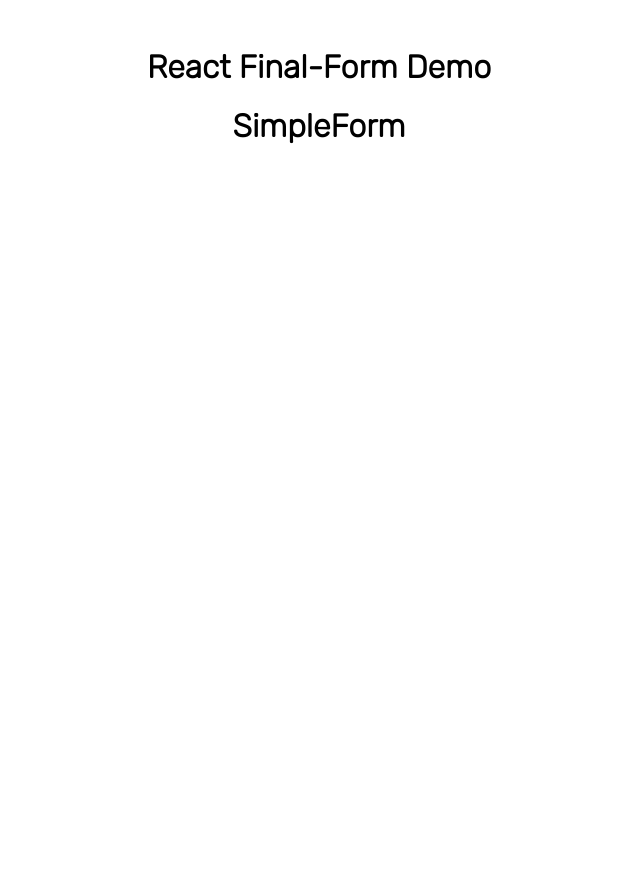
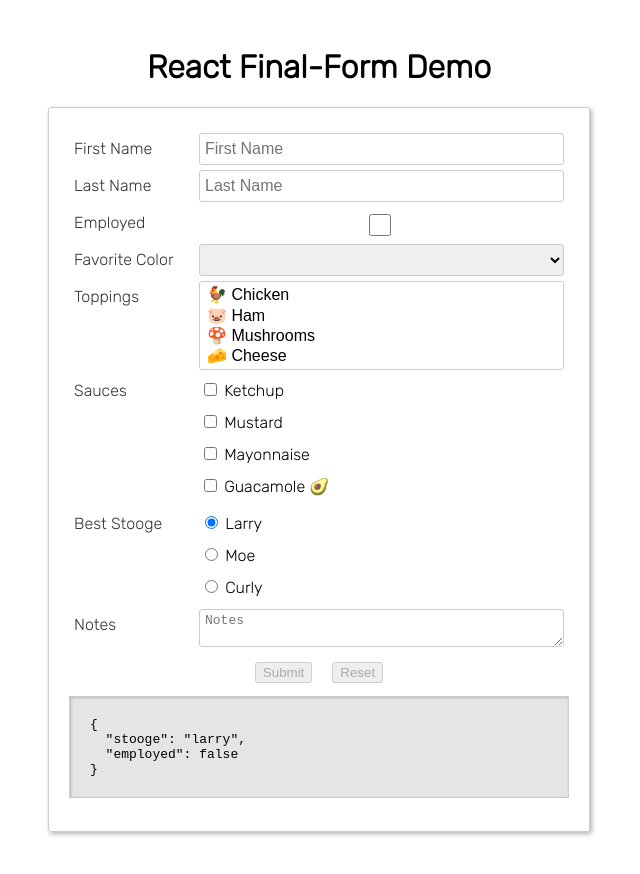
Before and after one commit to BarbaraPruz/formdemo, a React (Create React App) app: page /simpleform in a window 1280 px wide. Shown: the top 874 px of the page, without its empty margins (321-961 px from the left). Before the commit the page ends 800 px from the top, so only its background shows below. Built offline with nearby package versions, Linux system fonts and the light colour scheme.

Commit message:
Add final-form and stub simple form

```diff
--- a/src/App.js
+++ b/src/App.js
@@ -1,6 +1,5 @@
 import React from 'react';
 import { Route,  Switch, BrowserRouter } from 'react-router-dom';
-import Menu from 'components/Menu';
 import './App.scss';
 
 import HomePage from 'components/HomePage';
--- /dev/null
+++ b/src/components/Form.scss
@@ -0,0 +1,57 @@
+form {
+    max-width: 500px;
+    margin: 10px auto;
+    border: 1px solid #ccc;
+    padding: 20px;
+    box-shadow: 2px 2px 5px rgba(0, 0, 0, 0.3);
+    border-radius: 3px;
+    & > div {
+      display: flex;
+      flex-flow: row nowrap;
+      line-height: 2em;
+      margin: 5px;
+      & > label {
+        color: #333;
+        width: 110px;
+        font-size: 1em;
+        line-height: 32px;
+      }
+      & > input,
+      & > select,
+      & > textarea {
+        flex: 1;
+        padding: 3px 5px;
+        font-size: 1em;
+        margin-left: 15px;
+        border: 1px solid #ccc;
+        border-radius: 3px;
+      }
+      & > input[type='checkbox'] {
+        margin-top: 7px;
+      }
+      & > div {
+        margin-left: 16px;
+        & > label {
+          display: block;
+          & > input {
+            margin-right: 3px;
+          }
+        }
+      }
+    }
+    & > .buttons {
+      display: flex;
+      flex-flow: row nowrap;
+      justify-content: center;
+      margin-top: 15px;
+    }
+    button {
+      margin: 0 10px;
+    }
+    pre {
+      border: 1px solid #ccc;
+      background: rgba(0, 0, 0, 0.1);
+      box-shadow: inset 1px 1px 3px rgba(0, 0, 0, 0.2);
+      padding: 20px;
+    }
+  }
--- a/src/components/HomePage.js
+++ b/src/components/HomePage.js
@@ -1,8 +1,8 @@
-import React from 'react';
+import React, {Component} from 'react';
 import Menu from 'components/Menu';
 
 
-class HomePage extends React.Component {
+class HomePage extends Component {
   render() {
     return (
       <Menu
--- a/src/components/SimpleForm.js
+++ b/src/components/SimpleForm.js
@@ -1,12 +1,177 @@
 import React, { Component } from 'react';
 
+import { render } from 'react-dom';
+import { withRouter } from 'react-router-dom';
+import { Form, Field } from 'react-final-form'
+import './Form.scss'
+
+//const sleep = ms => new Promise(resolve => setTimeout(resolve, ms))
+
+const TextField = (name, placeholder) => (
+  <Field
+    name={name}
+    component="input"
+    type="text"
+    placeholder={placeholder}
+  />
+)
 class SimpleForm extends Component {
 
-    render() {
-      return (
-        <h1>SimpleForm</h1>
-      )
-    }
+  constructor(props) {
+    super(props);
+    this.onSubmit = this.onSubmit.bind(this);
   }
 
-  export default SimpleForm;
+  /*async */onSubmit(values) {
+    //await sleep(300)
+    window.alert(JSON.stringify(values, 0, 2));
+    this.props.history.push('/');
+  }
+
+  render() {
+    return (
+      <Form
+        onSubmit={this.onSubmit}
+        initialValues={{ stooge: 'larry', employed: false }}
+        render={({ handleSubmit, form, submitting, pristine, values }) => (
+          <form onSubmit={handleSubmit}>
+            <div>
+              <label>First Name</label>
+              <Field
+                name="firstName"
+                component="input"
+                type="text"
+                placeholder="First Name"
+              />
+            </div>
+            <div>
+              <label>Last Name</label>
+              <Field
+                name="lastName"
+                component="input"
+                type="text"
+                placeholder="Last Name"
+              />
+            </div>
+            <div>
+              <label>Employed</label>
+              <Field name="employed" component="input" type="checkbox" />
+            </div>
+            <div>
+              <label>Favorite Color</label>
+              <Field name="favoriteColor" component="select">
+                <option />
+                <option value="#ff0000">❤️ Red</option>
+                <option value="#00ff00">💚 Green</option>
+                <option value="#0000ff">💙 Blue</option>
+              </Field>
+            </div>
+            <div>
+              <label>Toppings</label>
+              <Field name="toppings" component="select" multiple>
+                <option value="chicken">🐓 Chicken</option>
+                <option value="ham">🐷 Ham</option>
+                <option value="mushrooms">🍄 Mushrooms</option>
+                <option value="cheese">🧀 Cheese</option>
+                <option value="tuna">🐟 Tuna</option>
+                <option value="pineapple">🍍 Pineapple</option>
+              </Field>
+            </div>
+            <div>
+              <label>Sauces</label>
+              <div>
+                <label>
+                  <Field
+                    name="sauces"
+                    component="input"
+                    type="checkbox"
+                    value="ketchup"
+                  />{' '}
+                  Ketchup
+                </label>
+                <label>
+                  <Field
+                    name="sauces"
+                    component="input"
+                    type="checkbox"
+                    value="mustard"
+                  />{' '}
+                  Mustard
+                </label>
+                <label>
+                  <Field
+                    name="sauces"
+                    component="input"
+                    type="checkbox"
+                    value="mayonnaise"
+                  />{' '}
+                  Mayonnaise
+                </label>
+                <label>
+                  <Field
+                    name="sauces"
+                    component="input"
+                    type="checkbox"
+                    value="guacamole"
+                  />{' '}
+                  Guacamole 🥑
+                </label>
+              </div>
+            </div>
+            <div>
+              <label>Best Stooge</label>
+              <div>
+                <label>
+                  <Field
+                    name="stooge"
+                    component="input"
+                    type="radio"
+                    value="larry"
+                  />{' '}
+                  Larry
+                </label>
+                <label>
+                  <Field
+                    name="stooge"
+                    component="input"
+                    type="radio"
+                    value="moe"
+                  />{' '}
+                  Moe
+                </label>
+                <label>
+                  <Field
+                    name="stooge"
+                    component="input"
+                    type="radio"
+                    value="curly"
+                  />{' '}
+                  Curly
+                </label>
+              </div>
+            </div>
+            <div>
+              <label>Notes</label>
+              <Field name="notes" component="textarea" placeholder="Notes" />
+            </div>
+            <div className="buttons">
+              <button type="submit" disabled={submitting || pristine}>
+                Submit
+              </button>
+              <button
+                type="button"
+                onClick={form.reset}
+                disabled={submitting || pristine}
+              >
+                Reset
+              </button>
+            </div>
+            <pre>{JSON.stringify(values, 0, 2)}</pre>
+          </form>
+        )}
+      />
+    )
+  }
+
+}
+  export default withRouter(SimpleForm);
```
Also changed, not shown: 1 other file (tests, documents, lock files or other folders).
